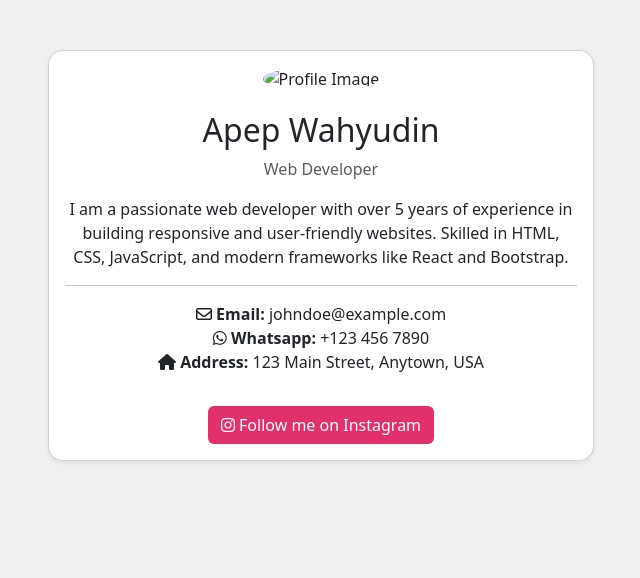
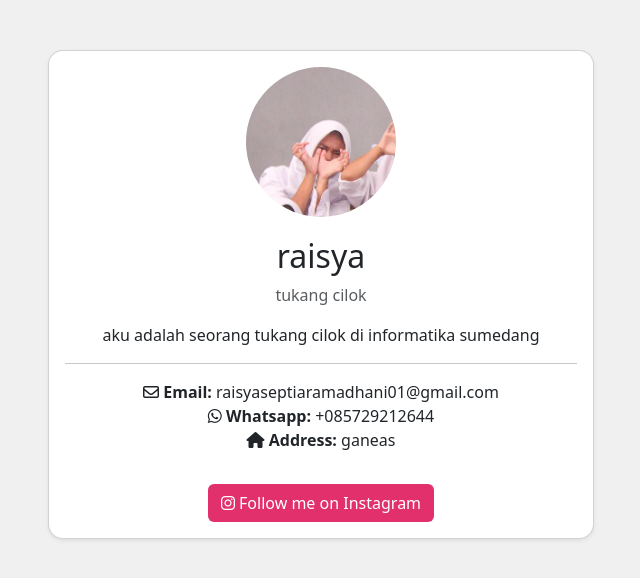
Before and after one commit to siskaanjani/pcc_raisya_rpl3, a plain HTML site: page index.html in a window 1280 px wide. Shown: the whole page, without its empty margins (319-959 px from the left). Drawn offline with nearby package versions, Linux system fonts and the light colour scheme.

Commit message:
Update index.html

```diff
--- a/index.html
+++ b/index.html
@@ -14,18 +14,18 @@
             <div class="col-md-6">
                 <div class="card shadow-sm">
                     <div class="card-body text-center">
-                        <img src="avatar.jpg" alt="Profile Image" class="profile-img">
-                        <h2>Apep Wahyudin</h2>
-                        <p class="text-muted">Web Developer</p>
-                        <p>I am a passionate web developer with over 5 years of experience in building responsive and user-friendly websites. Skilled in HTML, CSS, JavaScript, and modern frameworks like React and Bootstrap.
+                        <img src="IMG-20241030-WA0065.jpg" alt="Profile Image" class="profile-img">
+                        <h2>raisya</h2>
+                        <p class="text-muted">tukang cilok</p>
+                        <p>aku adalah seorang tukang cilok di informatika sumedang
                         </p>
                         <hr>
                         <ul class="list-unstyled">
-                            <li><i class="fa-regular fa-envelope"></i> <strong>Email:</strong> johndoe@example.com</li>
-                            <li><i class="fa-brands fa-whatsapp"></i> <strong>Whatsapp:</strong> +123 456 7890</li>
-                            <li><i class="fa-solid fa-house"></i> <strong>Address:</strong> 123 Main Street, Anytown, USA</li>
+                            <li><i class="fa-regular fa-envelope"></i> <strong>Email:</strong> raisyaseptiaramadhani01@gmail.com</li>
+                            <li><i class="fa-brands fa-whatsapp"></i> <strong>Whatsapp:</strong> +085729212644</li>
+                            <li><i class="fa-solid fa-house"></i> <strong>Address:</strong> ganeas</li>
                         </ul>
-                        <a href="https://www.instagram.com/sebuahsemangat" target="_blank" class="btn btn-instagram mt-3">
+                        <a href="ysjqkg" target="_blank" class="btn btn-instagram mt-3">
                             <i class="fab fa-instagram"></i> Follow me on Instagram
                         </a>
                     </div>
```
